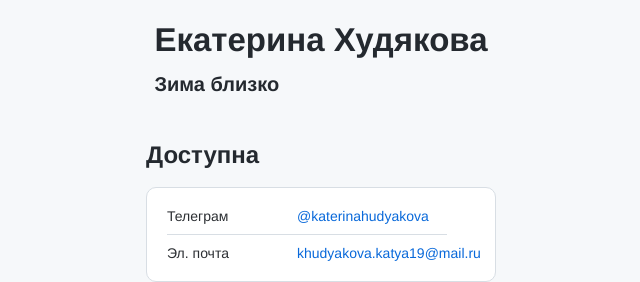
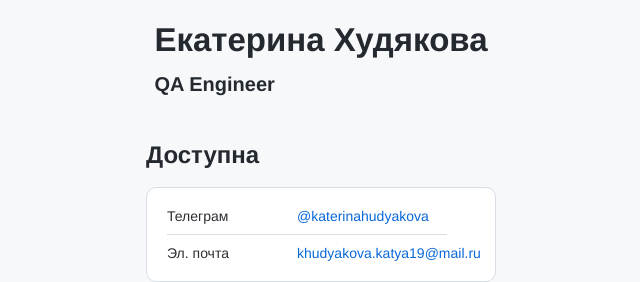
Before and after one commit to Katyakhudyakova/cv, a plain HTML site: page index.html in a window 1280 px wide. Shown: the part 364-646 px from the top of the page, 319-959 px from the left. Drawn offline with Linux system fonts and the light colour scheme.

Commit message:
add header_subtitle

```diff
--- a/index.html
+++ b/index.html
@@ -18,7 +18,7 @@
         class="header__avatar"
       />
       <h1 class="header__title">Екатерина Худякова</h1>
-      <h3 class="header__subtitle">Зима близко</h3>
+      <h3 class="header__subtitle">QA Engineer</h3>
     </header>
     <main>
       <section class="links">
```
Also changed, not shown: 1 other file.
